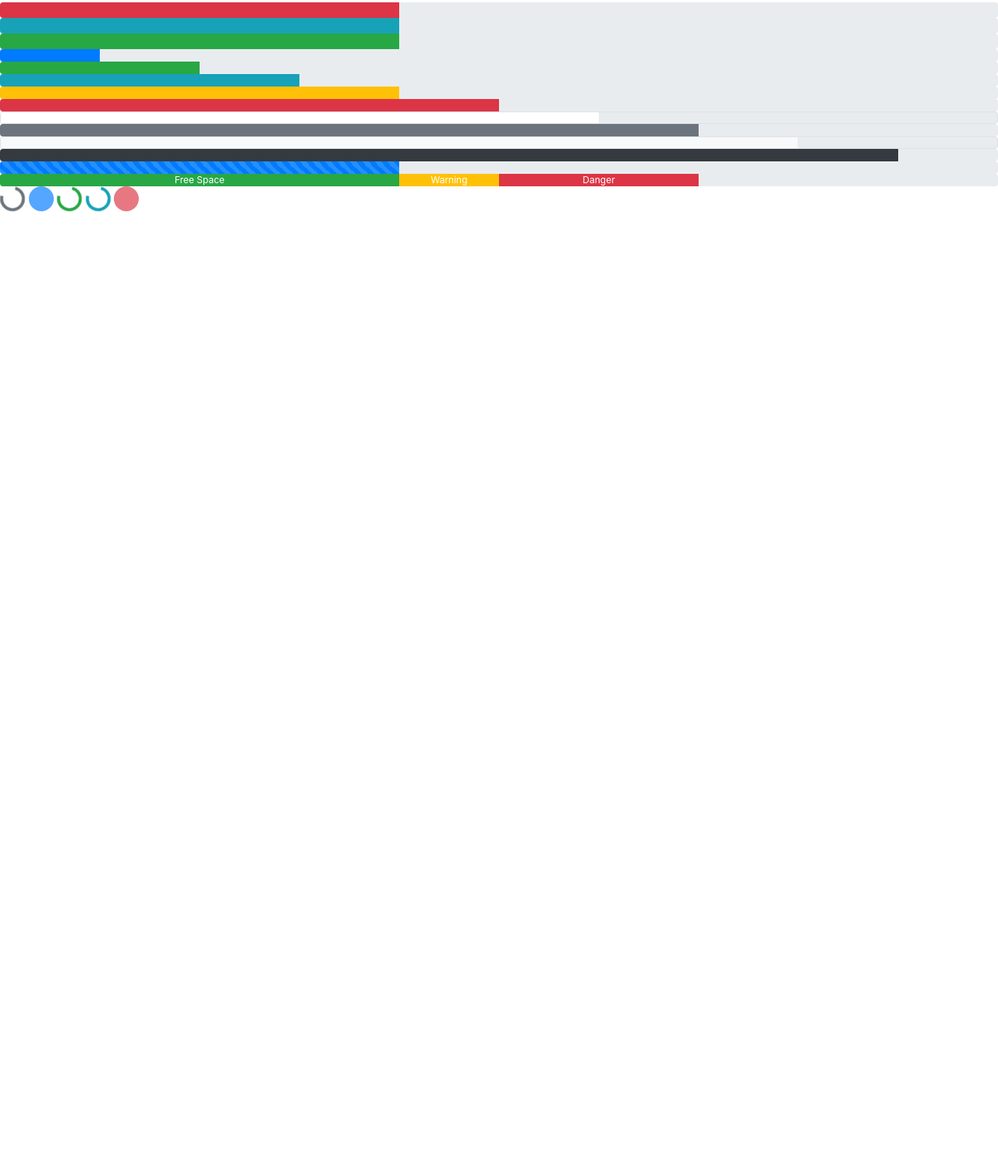
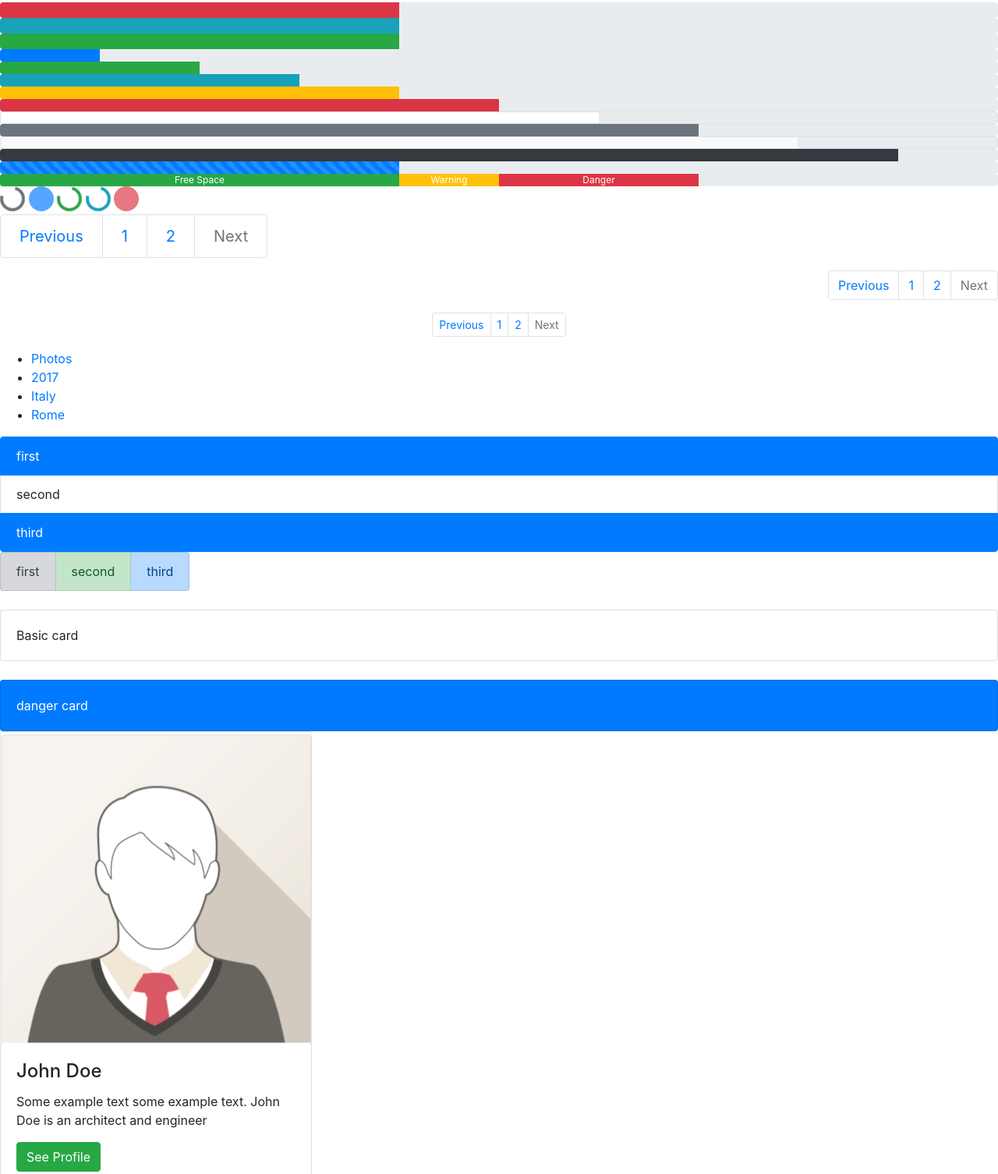
Before and after one commit to nakul1710/booksbuddy.co.in, a plain HTML site: page bootstrap.html in a window 1280 px wide. Shown: the part 2311-3817 px from the top of the page at 78% size. Before the commit the page ends 2588 px from the top, so only its background shows below. Drawn offline with nearby package versions, Linux system fonts and the light colour scheme.

Commit message:
bootstrap

```diff
--- a/bootstrap.html
+++ b/bootstrap.html
@@ -251,5 +251,54 @@
 <div class="spinner-border text-success"></div>
 <div class="spinner-border text-info"></div>
 <div class="spinner-grow text-danger"></div>
+<ul class="pagination pagination-lg">
+  <li class="page-item"><a href="#" class="page-link">Previous</a></li>
+  <li class="page-item"><a href="#" class="page-link">1</a></li>
+  <li class="page-item"><a href="#" class="page-link">2</a></li>
+  <li class="page-item disabled"><a href="#" class="page-link">Next</a></li>
+</ul>
+<ul class="pagination pagination-md justify-content-end">
+  <li class="page-item"><a href="#" class="page-link">Previous</a></li>
+  <li class="page-item"><a href="#" class="page-link">1</a></li>
+  <li class="page-item"><a href="#" class="page-link">2</a></li>
+  <li class="page-item disabled"><a href="#" class="page-link">Next</a></li>
+</ul>
+<ul class="pagination pagination-sm justify-content-center">
+  <li class="page-item"><a href="#" class="page-link">Previous</a></li>
+  <li class="page-item"><a href="#" class="page-link">1</a></li>
+  <li class="page-item"><a href="#" class="page-link">2</a></li>
+  <li class="page-item disabled"><a href="#" class="page-link">Next</a></li>
+</ul>
+
+<ul class="breadcrump">
+<li class="breadcrump-item" ><a href="">Photos</a></li>
+<li class="breadcrump-item" ><a href="">2017</a></li>
+<li class="breadcrump-item" ><a href="">Italy</a></li>
+<li class="breadcrump-item active" ><a href="">Rome</a></li>
+</ul>
+<ul class="list-group">
+  <li class="list-group-item active">first</li>
+  <li class="list-group-item ">second</li>
+  <li class="list-group-item active">third</li>
+</ul>
+<ul class="list-group list-group-horizontal">
+  <li class="list-group-item list-group-item-secondary">first</li>
+  <li class="list-group-item list-group-item-success ">second</li>
+  <li class="list-group-item list-group-item-primary">third</li>
+</ul><br>
+<div class="card">
+<div class="card-body">Basic card</div>
+</div><br>
+<div class="card bg-primary text-white">
+  <div class="card-body">danger card</div>
+  </div>
+  <div class="card" style="width:400px">
+    <img class="card-img-top" src="./img/doe.png" alt="Card image" style="width:100%">
+    <div class="card-body">
+      <h4 class="card-title">John Doe</h4>
+      <p class="card-text">Some example text some example text. John Doe is an architect and engineer</p>
+      <a href="#" class="btn btn-success">See Profile</a>
+    </div>
+  </div>
 </body>
 </html>
```
Also changed, not shown: yadav.html (+1 -1 lines), img/doe.png (added), 1 other file.
